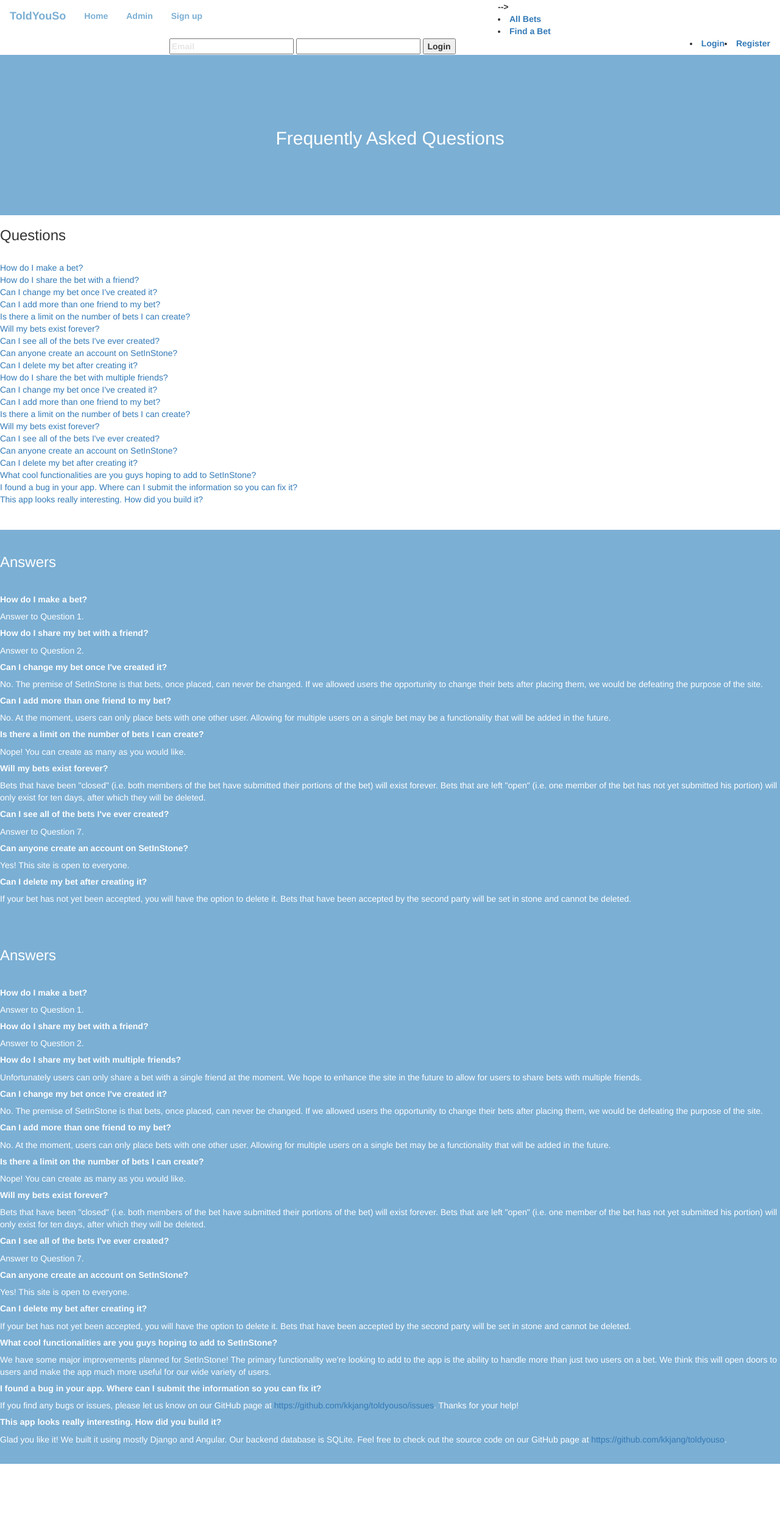
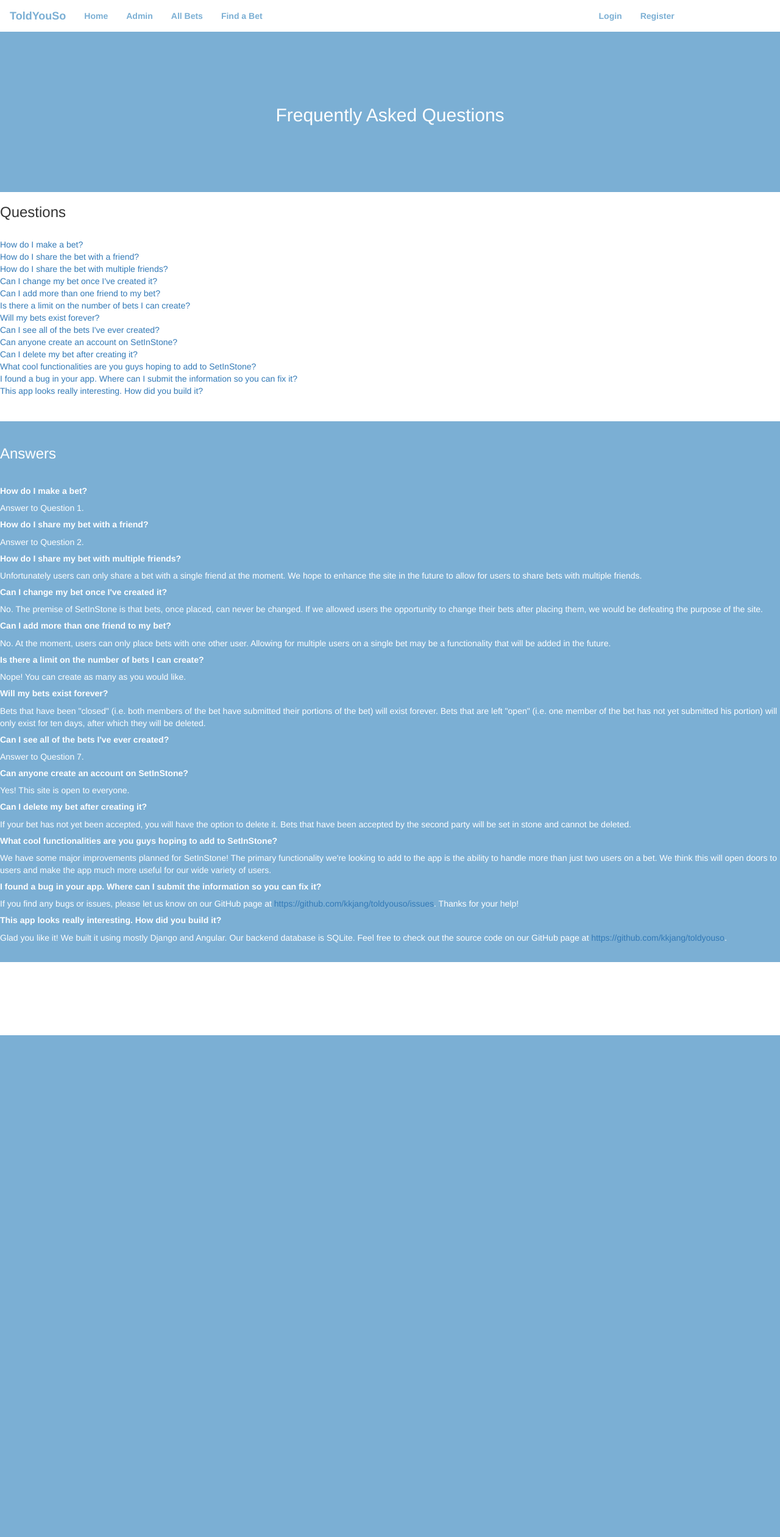
Before and after one commit to kkjang/toldyouso, a Django app: template myapp/templates/faq.html in a window 1280 px wide. Shown: the whole page at 61% size. After the commit the page ends 1698 px from the top, so only its background shows below. Run offline with Django 3.2, Linux system fonts and the light colour scheme; the template is opened without the code that fills it, so the values that code supplies are empty.

Commit message:
Edited top navigation bar, added to FAQ

```diff
--- a/myapp/templates/base.html
+++ b/myapp/templates/base.html
@@ -14,21 +14,9 @@
 							<a class="navbar-brand" href="{% url 'index' %}">ToldYouSo</a>
 						</div>
 						<div>
-							<ul class="nav navbar-nav">
-							<ul class="nav navbar-nav" style="width:90%">
+							<ul class="nav navbar-nav" style="width:80%">
 								<li><a href="{% url 'index' %}">Home</a></li>
 								<li><a href="{% url 'admin:index' %}">Admin</a></li>
-								<li><a href="{% url 'signup' %}">Sign up</a></li>
-								<div class="login" style="float:right; padding-top:12px;">
-									<input type="text" name="email" title="Email" style="color:#e6e6e6;" value="Email" onfocus="inputFocus(this)" onblur="inputBlur(this)" />
-    								<input type="password" name="password" title="Password" style="color:#e6e6e6;"  onfocus="inputFocus(this)" onblur="inputBlur(this)" />
-    								<input type="submit" name="login" title="Login" value="Login" />
-    							</div>
-    							<!-- IF USER IS SIGNED IN, REPLACE "sign up and email/password/login WITH FOLLOWING"
-    							<li><a href="{% url 'detail_list' %}">All Rooms</a></li>
-								<li><a href="{% url 'submit' %}">Create a Bet Room</a></li>
-								<li><a href="{% url 'find' %}">Find a Room</a></li> -->
-    							</div> -->
     							<li><a href="{% url 'detail_list' %}">All Bets</a></li>
 								<li><a href="{% url 'find' %}">Find a Bet</a></li>
 								{% if user.is_authenticated %}
--- a/myapp/templates/faq.html
+++ b/myapp/templates/faq.html
@@ -9,13 +9,6 @@
 		<br>
 		<a href="#q1">How do I make a bet?</a><br>
 		<a href="#q2">How do I share the bet with a friend?</a><br>
-		<a href="#q3">Can I change my bet once I've created it?</a><br>
-		<a href="#q4">Can I add more than one friend to my bet?</a><br>
-		<a href="#q5">Is there a limit on the number of bets I can create?</a><br>
-		<a href="#q6">Will my bets exist forever?</a><br>
-		<a href="#q7">Can I see all of the bets I've ever created?</a><br>
-		<a href="#q8">Can anyone create an account on SetInStone?</a><br>
-		<a href="#q9">Can I delete my bet after creating it?</a><br>
 		<a href="#q3">How do I share the bet with multiple friends?</a><br>
 		<a href="#q4">Can I change my bet once I've created it?</a><br>
 		<a href="#q5">Can I add more than one friend to my bet?</a><br>
@@ -26,34 +19,11 @@
 		<a href="#q10">Can I delete my bet after creating it?</a><br>
 		<a href="#q11">What cool functionalities are you guys hoping to add to SetInStone?</a><br>
 		<a href="#q12">I found a bug in your app.  Where can I submit the information so you can fix it?</a><br>
-		<a href="#q12">This app looks really interesting.  How did you build it?</a><br>
+		<a href="#q13">This app looks really interesting.  How did you build it?</a><br>
 		<br>
 	</div>
 	<br>
 	<div class="tarheel-blue">
-	<div class="answers">
-		<br>
-		<h3>Answers</h3>
-		<br>
-		<a name="q1"></a><h5><strong>How do I make a bet?</strong></h5>
-		<p>Answer to Question 1.</p>
-		<a name="q2"></a><h5><strong>How do I share my bet with a friend?</strong></h5>
-		<p>Answer to Question 2.</p>
-		<a name="q3"></a><h5><strong>Can I change my bet once I've created it?</strong></h5>
-		<p>No.  The premise of SetInStone is that bets, once placed, can never be changed.  If we allowed users the opportunity to change their bets after placing them, we would be defeating the purpose of the site.</p>
-		<a name="q4"></a><h5><strong>Can I add more than one friend to my bet?</strong></h5>
-		<p>No.  At the moment, users can only place bets with one other user.  Allowing for multiple users on a single bet may be a functionality that will be added in the future.</p>
-		<a name="q5"></a><h5><strong>Is there a limit on the number of bets I can create?</strong></h5>
-		<p>Nope!  You can create as many as you would like.</p>
-		<a name="q6"></a><h5><strong>Will my bets exist forever?</strong></h5>
-		<p>Bets that have been "closed" (i.e. both members of the bet have submitted their portions of the bet) will exist forever.  Bets that are left "open" (i.e. one member of the bet has not yet submitted his portion) will only exist for ten days, after which they will be deleted.</p>
-		<a name="q7"></a><h5><strong>Can I see all of the bets I've ever created?</strong></h5>
-		<p>Answer to Question 7.</p>
-		<a name="q8"></a><h5><strong>Can anyone create an account on SetInStone?</strong></h5>
-		<p>Yes!  This site is open to everyone.</p>
-		<a name="q9"></a><h5><strong>Can I delete my bet after creating it?</strong></h5>
-		<p>If your bet has not yet been accepted, you will have the option to delete it.  Bets that have been accepted by the second party will be set in stone and cannot be deleted.</p>
-		<br>
 		<div class="answers">
 			<br>
 			<h3>Answers</h3>
```
Also changed, not shown: myapp/templates/getting_started.html (+9 -0 lines), myapp/urls.py (+7 -8 lines).
